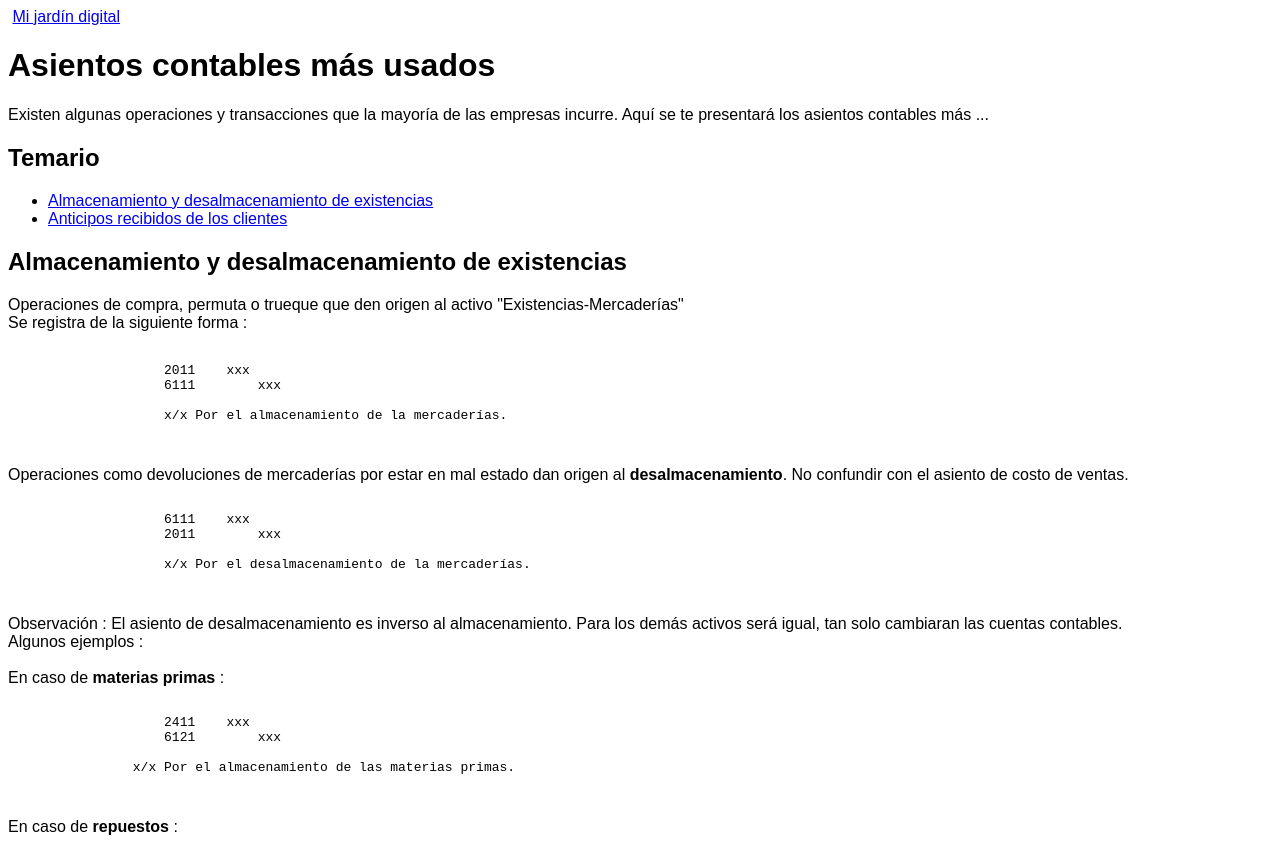
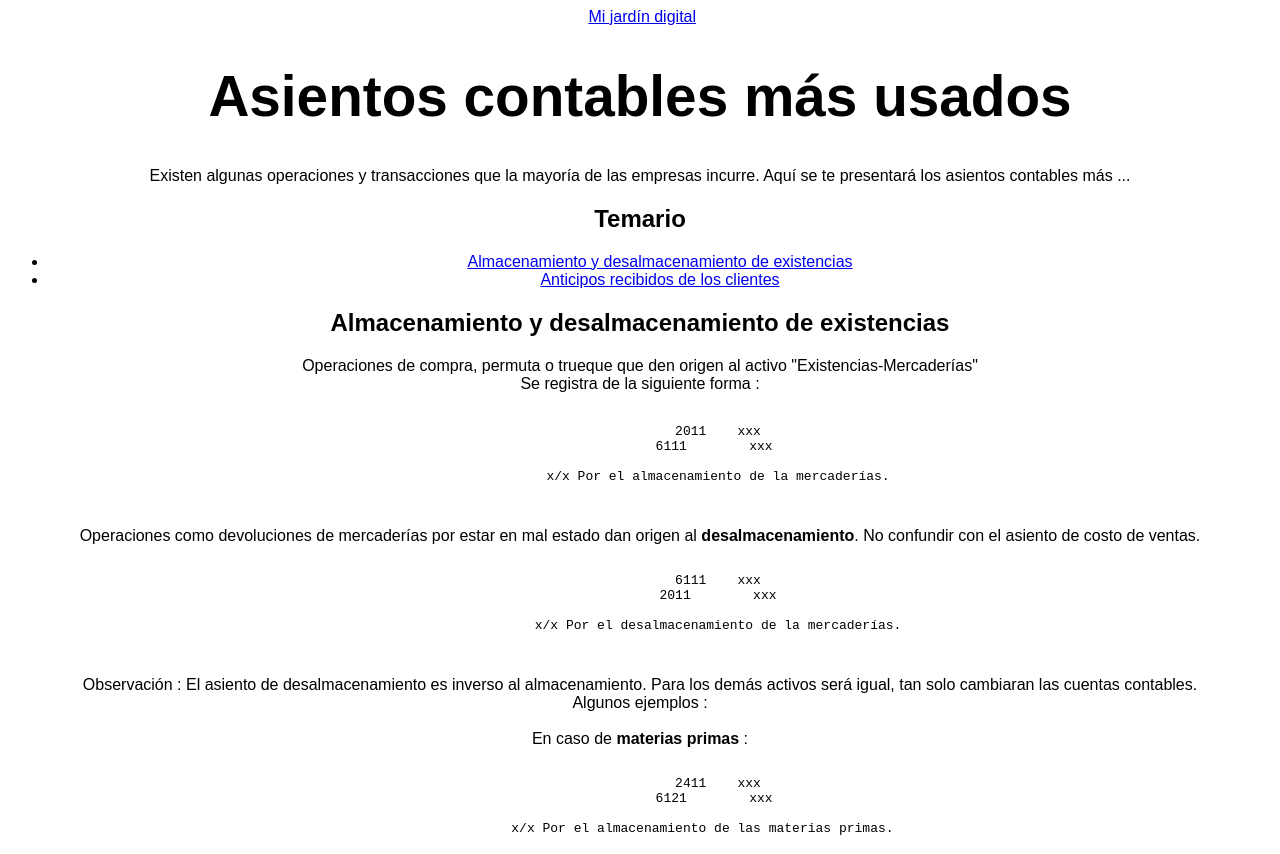
Before and after one commit to israelhuacce/israelhuacce.github.io, a plain HTML site: page asientoscontables.html in a window 1280 px wide. Shown: the top 854 px of the page. Drawn offline with Linux system fonts and the light colour scheme; files that its build step writes are made by us from their sources.

Commit message:
Corrigiendo css

```diff
--- a/asientos contables.css
+++ /dev/null
@@ -1,4 +0,0 @@
-body {
-    font-family: sans-serif;
-    text-align: justify;
-}
--- a/asientoscontables.html
+++ b/asientoscontables.html
@@ -4,7 +4,7 @@
     <meta charset="UTF-8">
     <meta name="viewport" content="width=device-width, initial-scale=1.0">
     <title> Asientos contables más usados </title>
-    <link rel="stylesheet" href="asientos contables.css">
+    <link rel="stylesheet" href="main.css">
 </head>
 <body>
     <header>
```
Also changed, not shown: index.html (+1 -1 lines), CSS/main.css (renamed from index.css).
